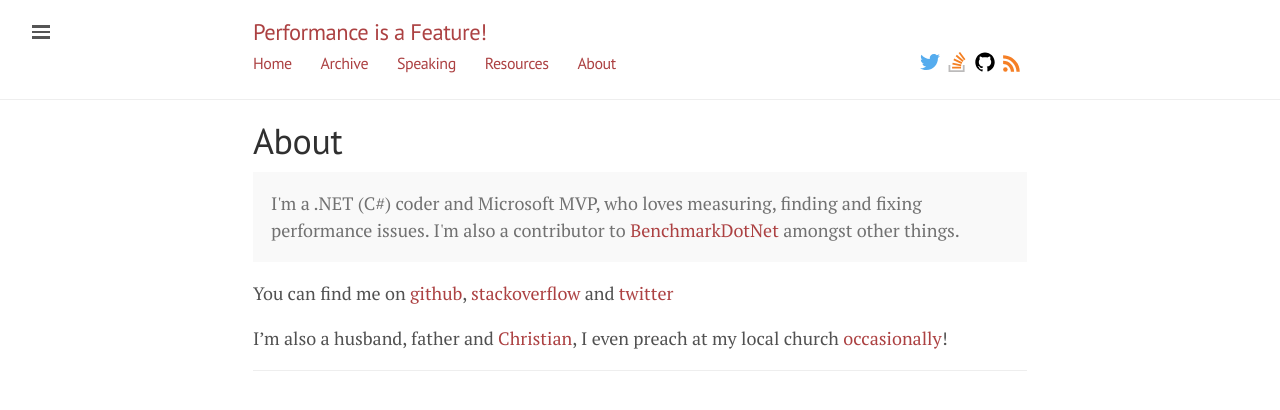
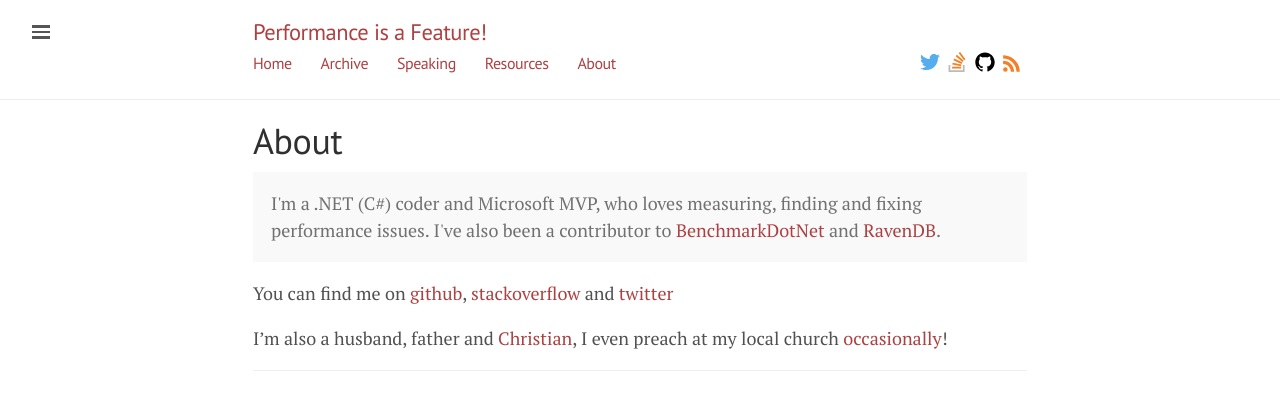
Before and after one commit to mattwarren/mattwarren.github.io, a Jekyll site: the page built from about.md, in a window 1280 px wide. Shown: the top 410 px of the page. Built offline with Jekyll 4.4.1, drawn with Linux system fonts in a browser that asks for light colours; nearby versions of some CDN libraries; comment, search, counter and statistics services are not loaded.

Commit message:
Clarify that I _was_ a contributor to BenchmarkDotNet/RavenDB

```diff
--- a/about.md
+++ b/about.md
@@ -5,7 +5,7 @@ title: About
 
 <p class="message">
   I'm a .NET (C#) coder and Microsoft MVP, who loves measuring, finding and fixing performance issues.
-  I'm also a contributor to <a href="https://github.com/PerfDotNet/BenchmarkDotNet" target="_blank">BenchmarkDotNet</a> amongst other things.
+  I've also been a contributor to <a href="https://github.com/dotnet/BenchmarkDotNet" target="_blank">BenchmarkDotNet</a> and <a href="https://github.com/ravendb/ravendb" target="_blank">RavenDB</a>.
 </p>
 
 You can find me on <a href="https://github.com/mattwarren/" target="_blank">github</a>, <a href="http://stackoverflow.com/users/4500/matt-warren" target="_blank">stackoverflow</a> and <a href="https://twitter.com/matthewwarren" target="_blank">twitter</a>
```
